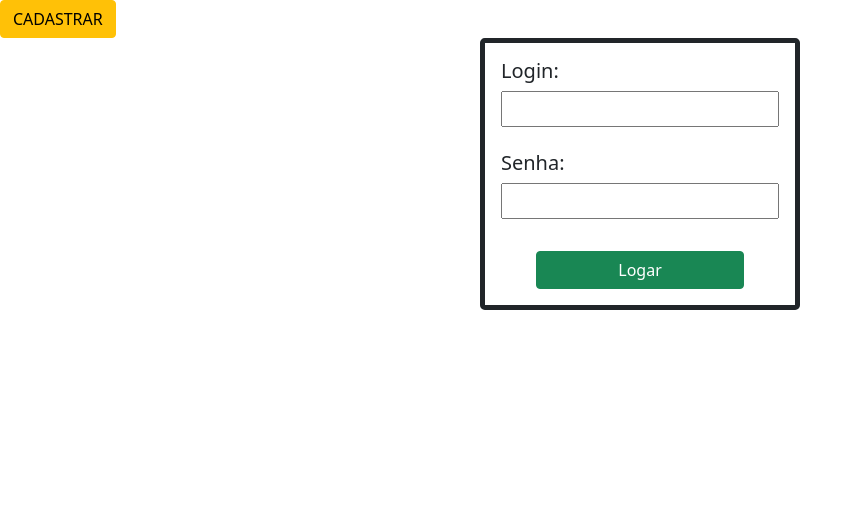
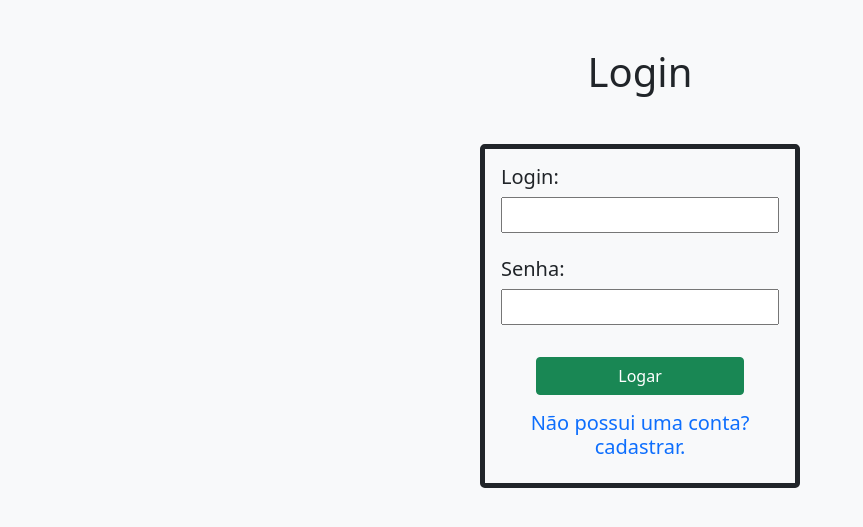
Before and after one commit to VictorHSSouza/InstantService, a PHP site: page / in a window 1280 px wide. Shown: the top 527 px of the page, without its empty margins (0-863 px from the left). Run offline with PHP 8.4, Linux system fonts and the light colour scheme.

Commit message:
melhora visual na pagina de login

```diff
--- a/assets/bd/cadastro_cliente.sql
+++ b/assets/bd/cadastro_cliente.sql
@@ -53,9 +53,8 @@ CREATE TABLE IF NOT EXISTS `login` (
   `login` varchar(20) NOT NULL,
   `senha` varchar(255) NOT NULL,
   `tipo` char(1) CHARACTER SET utf8mb4 COLLATE utf8mb4_0900_ai_ci NOT NULL,
-  PRIMARY KEY (`id_login`),
-  FOREIGN KEY (`id_cliente`) REFERENCES `cadastro_cliente`(`id_cliente`) ON DELETE CASCADE
-
+  -- FOREIGN KEY (`id_cliente`) REFERENCES `cadastro_cliente`(`id_cliente`) ON DELETE CASCADE,
+  PRIMARY KEY (`id_login`)
 ) ENGINE=InnoDB DEFAULT CHARSET=utf8mb4 COLLATE=utf8mb4_0900_ai_ci;
 COMMIT;
 
--- a/assets/js/all.js
+++ b/assets/js/all.js
@@ -1,8 +1,14 @@
 function troca_cad() {
-    document.getElementById("cad1").setAttribute("style","display: none;");
-    document.getElementById("troca_cad").setAttribute("style","display: none;");
-    document.getElementById("submit").setAttribute("style","display: true;");
-    document.getElementById("cad2").setAttribute("style","display: true;");
+    if(document.getElementById("nome").value && document.getElementById("sobrenome").value && document.getElementById("email").value
+    && document.getElementById("cpf").value && document.getElementById("data_nascimento").value) {
+        document.getElementById("cad1").setAttribute("style","display: none;");
+        document.getElementById("troca_cad").setAttribute("style","display: none;");
+        document.getElementById("submit").setAttribute("style","display: true;");
+        document.getElementById("cad2").setAttribute("style","display: true;");
+    } else {
+        alert('todos os campos abaixo devem ser preenchidos')
+    }
+
 }
 
 function mascara_cpf()
--- a/conexao.inc.php
+++ b/conexao.inc.php
@@ -22,6 +22,12 @@
             return $stmt->fetchAll(PDO::FETCH_ASSOC);
         }
 
+        public function selectLinhas($campo,$tb,$where = true) {
+            $sql = "SELECT $campo FROM $tb WHERE $where";
+            $stmt = $this->pdo->query($sql);
+            return $stmt->rowCount();
+        }
+
         public function insert($tb,$indice,$valor) {
             $sql = "INSERT INTO $tb ($indice) VALUES($valor)";
             $stmt = $this->pdo->prepare($sql);
@@ -39,5 +45,9 @@
             $stmt = $this->pdo->prepare($sql);
             $stmt->execute();
         }
+
+        public function ultimoId() {
+            return $this->pdo->lastInsertId();
+        }
     }
 ?>
--- /dev/null
+++ b/home.php
@@ -0,0 +1 @@
+olaaaaaaaaaaaaaaaaaaaaaaaa
--- a/index.php
+++ b/index.php
@@ -1,3 +1,21 @@
+<?php
+include('conexao.inc.php');
+
+if($_POST) {
+    $bd = new BD();
+
+    if($bd->selectLinhas('login','login',"login ='".$_POST['login']. "' and senha = '".md5($_POST['senha'])."'") == 1) {
+      Header("Location: home.php");
+    } else {
+        ?>
+            <div class="alert alert-danger text-center">
+                Login Ou Senha Invalidos
+            </div>
+        <?php
+    }
+}
+?>
+
 <!doctype html>
 <html lang="en">
     <head>
@@ -9,9 +27,9 @@
         <link href="https://cdn.jsdelivr.net/npm/bootstrap@5.0.2/dist/css/bootstrap.min.css" rel="stylesheet" integrity="sha384-EVSTQN3/azprG1Anm3QDgpJLIm9Nao0Yz1ztcQTwFspd3yD65VohhpuuCOmLASjC" crossorigin="anonymous">
 
     </head>
-  <body>
-
-    <div><a href="cadastrar.php" class="btn btn-warning">CADASTRAR</a></div>
+    <body class="bg-light">
+        <div class="m-0 p-0 text-center my-5">
+            <h1 class="mb-5">Login</h1>
             <form action="<?=$_SERVER['PHP_SELF']?>" method="POST" class="row container w-25 m-auto p-0 h5 border px-3 border-5 rounded-3 border-dark">
                 <div class="mt-3 mb-3 col-12 mx-auto row p-0">
                     <label for="login" class="col mb-2 p-0 my-auto text-start">Login:</label>
@@ -24,10 +42,16 @@
                 </div>
 
                 <div class="my-3 mx-auto p-0 text-center" id="troca_cad">
-            <div class="w-75 btn btn-success">Logar</div>
+                    <button type="submit" class="w-75 btn btn-success">Logar</button>
                 </div>
+
+                <div class="mb-4">
+                    <a href="cadastrar.php" class="text-decoration-none">Não possui uma conta? cadastrar.</a>
+                </div>
+
             </form>
-
+        </div>
+        <script src="assets/js/all.js"> </script>
         <script src="https://cdn.jsdelivr.net/npm/bootstrap@5.0.2/dist/js/bootstrap.bundle.min.js" integrity="sha384-MrcW6ZMFYlzcLA8Nl+NtUVF0sA7MsXsP1UyJoMp4YLEuNSfAP+JcXn/tWtIaxVXM" crossorigin="anonymous"></script>
     </body>
 </html>
```
Also changed, not shown: cadastrar.php (+4 -4 lines). Lines whose indentation alone changed are shown as unchanged.
